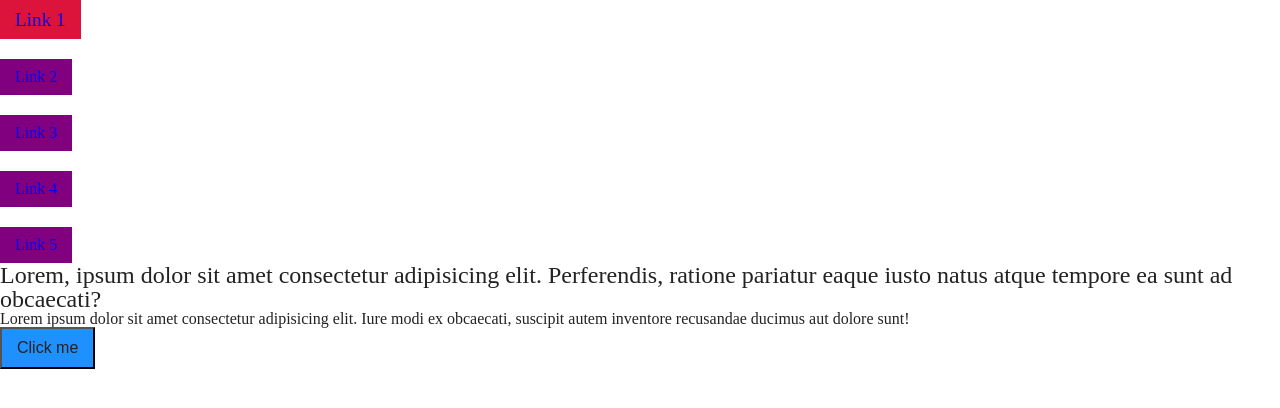
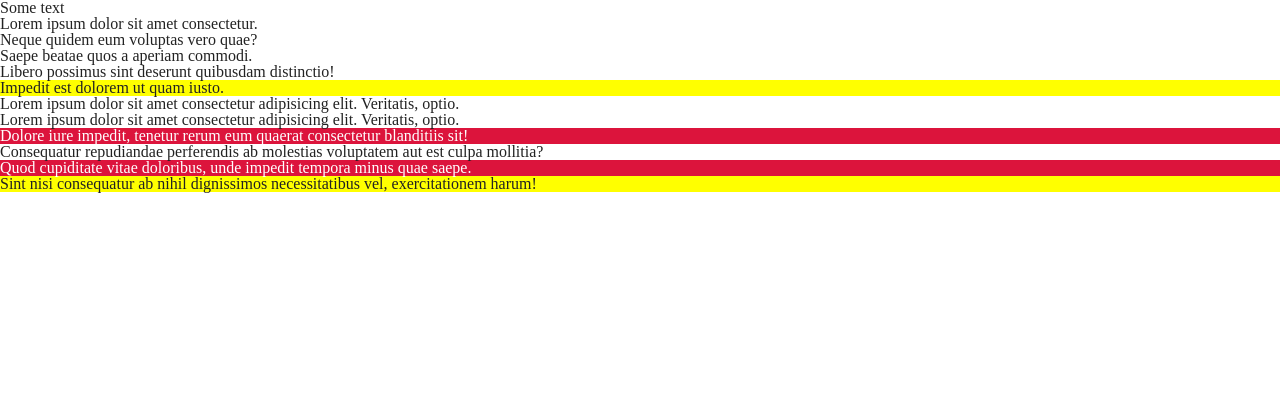
Before and after one commit to AndreiBelich/classWork26_02_21, a plain HTML site: page index.html in a window 1280 px wide. Drawn offline with Linux system fonts and the light colour scheme.

Commit message:
part 2 start

```diff
--- a/assets/css/styles.css
+++ b/assets/css/styles.css
@@ -2,51 +2,15 @@
   box-sizing: border-box;
 }
 
-.link{
-  text-decoration: none;
-  display: inline-block;
-  background-color: dodgerblue;
-  /*color: white;*/
-  padding: 10px 15px;
+.item:first-child{
+  color:red;
 }
 
-.link-list > li~li{
-  margin-top: 20px;
+.item:last-child{
+  background-color: yellow;
 }
 
-
-
-.link:link{
-  background-color: purple;
-}
-
-.link:visited{
-  color: brown;
-}
-
-.link:hover{
-  background-color: orange;
-  font-size: 1.3em;
-}
-
-.link:hover:not(button){
+div.container > .item:nth-child(2n +1){
   background-color: crimson;
-  font-size: 1.2em;
-}
-
-.link:active{
-  background-color: red;
   color: white;
 }
-
-.container:hover{
-  background-color: lightgreen;
-}
-
-.container:active{
-  color: red;
-}
-
-div:not(.wrapper){
-  font-size: 1.5em;
-}
--- a/index.html
+++ b/index.html
@@ -9,25 +9,39 @@
     <title>Pseudo Classes</title>
   </head>
   <body>
-    <nav class="navigation">
-      <ul class="link-list">
-        <li><a class="link" href="https://google.com/">Link 1</a></li>
-        <li>
-          <a class="link" href="https://developer.mozilla.org/">Link 2</a>
-        </li>
-        <li><a class="link" href="#">Link 3</a></li>
-        <li><a class="link" href="#">Link 4</a></li>
-        <li><a class="link" href="#">Link 5</a></li>
-      </ul>
-    </nav>
-    <div class="container" draggable="true">
-      Lorem, ipsum dolor sit amet consectetur adipisicing elit. Perferendis,
-      ratione pariatur eaque iusto natus atque tempore ea sunt ad obcaecati?
+    <ul class="list">
+      <li class="some-item">Some text</li>
+      <li class="item">Lorem ipsum dolor sit amet consectetur.</li>
+      <li class="item">Neque quidem eum voluptas vero quae?</li>
+      <li class="item">Saepe beatae quos a aperiam commodi.</li>
+      <li class="item">Libero possimus sint deserunt quibusdam distinctio!</li>
+      <li class="item">Impedit est dolorem ut quam iusto.</li>
+    </ul>
+
+    <div class="container">
+      <div class="some-item">
+        Lorem ipsum dolor sit amet consectetur adipisicing elit. Veritatis,
+        optio.
+      </div>
+      <div class="item">
+        Lorem ipsum dolor sit amet consectetur adipisicing elit. Veritatis,
+        optio.
+      </div>
+      <div class="item">
+        Dolore iure impedit, tenetur rerum eum quaerat consectetur blanditiis
+        sit!
+      </div>
+      <div class="item">
+        Consequatur repudiandae perferendis ab molestias voluptatem aut est
+        culpa mollitia?
+      </div>
+      <div class="item">
+        Quod cupiditate vitae doloribus, unde impedit tempora minus quae saepe.
+      </div>
+      <div class="item">
+        Sint nisi consequatur ab nihil dignissimos necessitatibus vel,
+        exercitationem harum!
+      </div>
     </div>
-    <div class="wrapper">
-      Lorem ipsum dolor sit amet consectetur adipisicing elit. Iure modi ex
-      obcaecati, suscipit autem inventore recusandae ducimus aut dolore sunt!
-    </div>
-    <button class="link">Click me</button>
   </body>
 </html>
```
